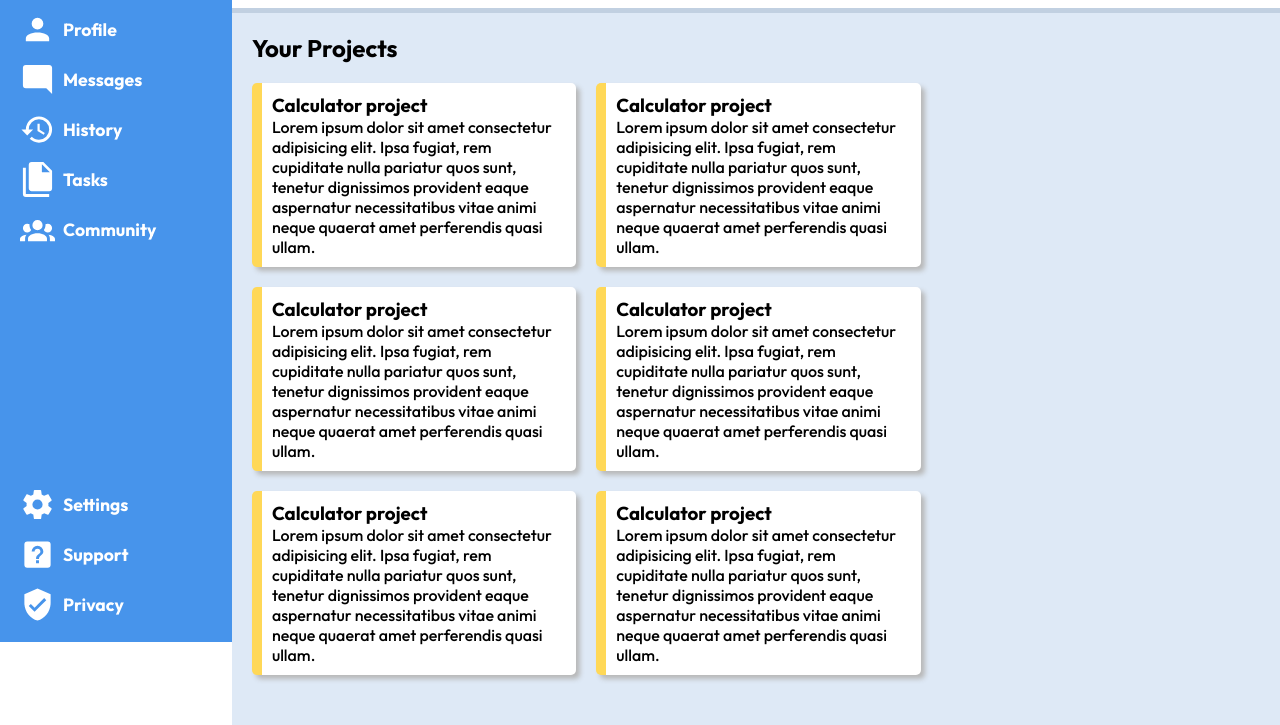
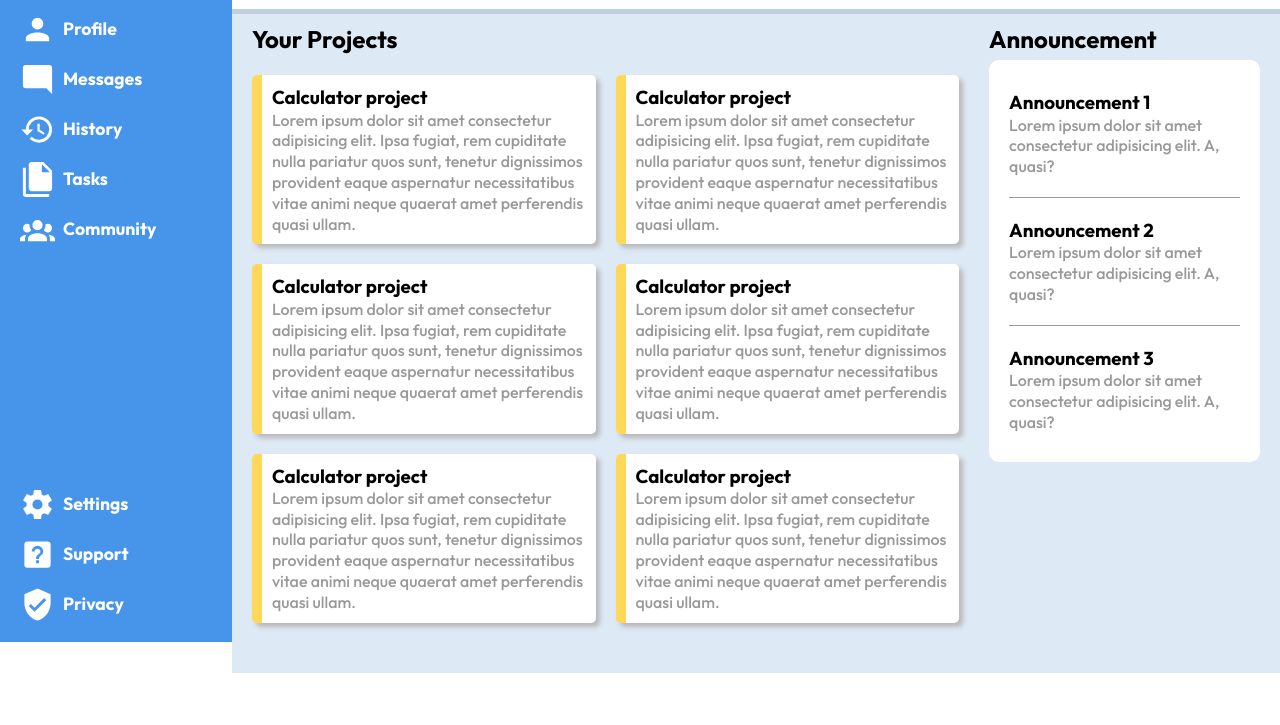
Before and after one commit to AutoAFK/admin-dashboard, a plain HTML site: page index.html in a window 1280 px wide. Shown: the part 158-883 px from the top of the page. After the commit the page ends 831 px from the top, so only its background shows below. Drawn offline with Linux system fonts and the light colour scheme.

Commit message:
Added announcement section

```diff
--- a/index.html
+++ b/index.html
@@ -283,6 +283,33 @@
               </p>
             </div>
           </div>
+          <div class="announcement">
+            <h2>Announcement</h2>
+            <div>
+              <div>
+                <h3>Announcement 1</h3>
+                <p>
+                  Lorem ipsum dolor sit amet consectetur adipisicing elit. A,
+                  quasi?
+                </p>
+              </div>
+              <div>
+                <h3>Announcement 2</h3>
+                <p>
+                  Lorem ipsum dolor sit amet consectetur adipisicing elit. A,
+                  quasi?
+                </p>
+              </div>
+              <div>
+                <h3>Announcement 3</h3>
+                <p>
+                  Lorem ipsum dolor sit amet consectetur adipisicing elit. A,
+                  quasi?
+                </p>
+              </div>
+            </div>
+          </div>
+        </div>
       </div>
     </div>
   </body>
--- a/styles/styles.css
+++ b/styles/styles.css
@@ -3,6 +3,8 @@
   --search-background-color: hsla(213, 57%, 91%, 0.897);
   --posts-border-color: hsl(212, 34%, 82%);
   --card-strip: hsl(46, 100%, 67%);
+  --cards-text-color: hsl(0,0%,60%);
+  --announcement-border-color: var(--cards-text-color);
 }
 
 * {
@@ -10,6 +12,7 @@
   margin: 0;
   list-style-type: none;
   box-sizing: border-box;
+  line-height: 1.3;
 }
 
 html {
@@ -170,12 +173,12 @@ img {
   flex: 2 0 auto;
   background-color: var(--search-background-color);
   border-top: 5px solid var(--posts-border-color);
-  padding: 20px;
+  padding: 10px 20px;
   padding-bottom: 50px;
 
   display: grid;
-  grid-template-columns: repeat(3, 1fr);
-  gap: 10px;
+  grid-template-columns: 1.5fr repeat(2, 1fr);
+  gap: 30px;
 }
 
 .projects {
@@ -189,7 +192,7 @@ img {
 
 .title {
   grid-column: 1 / -1;
-  align-self: center;
+  align-self: end;
 }
 
 .card {
@@ -200,6 +203,32 @@ img {
   box-shadow: rgb(184, 184, 184) 4px 4px 5px;
 }
 
-.card > p {
+.card > p,
+.announcement > div > div > p {
   font-weight: 500;
+  color: var(--cards-text-color);
 }
+
+.announcement {
+  grid-row: 1;
+  display: grid;
+  align-items: center;
+}
+
+.announcement > h2 {
+  align-self: end;
+  margin-bottom: 5px;
+}
+
+.announcement > div {
+  background-color: #fff;
+  border-radius: 10px;
+  padding: 30px 20px;
+}
+
+.announcement > div > div:nth-child(even) {
+  border-top: 1px solid var(--announcement-border-color);
+  border-bottom: 1px solid var(--announcement-border-color);
+  padding: 20px 0 ;
+  margin: 20px 0;
+}
```
